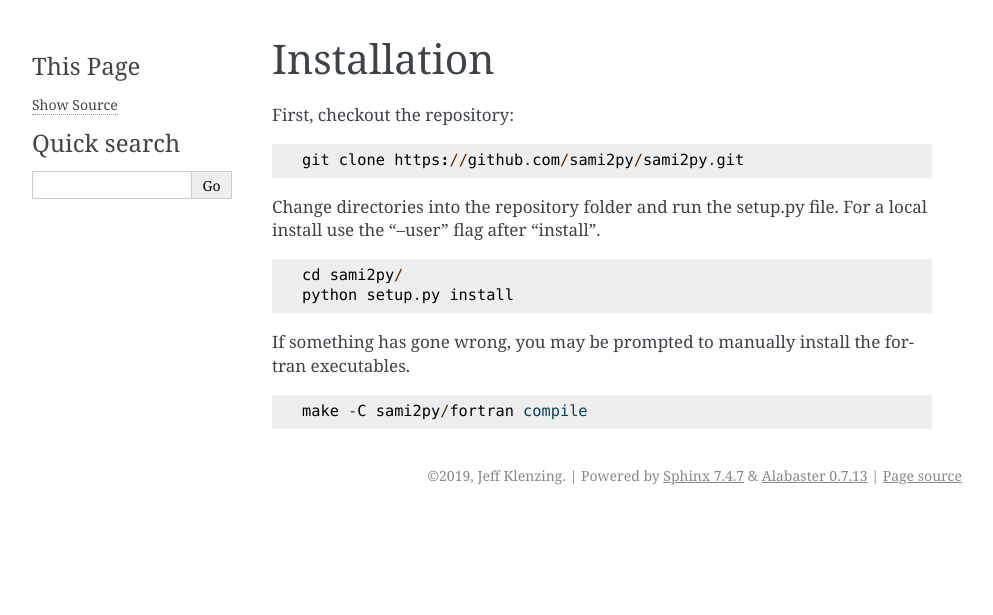
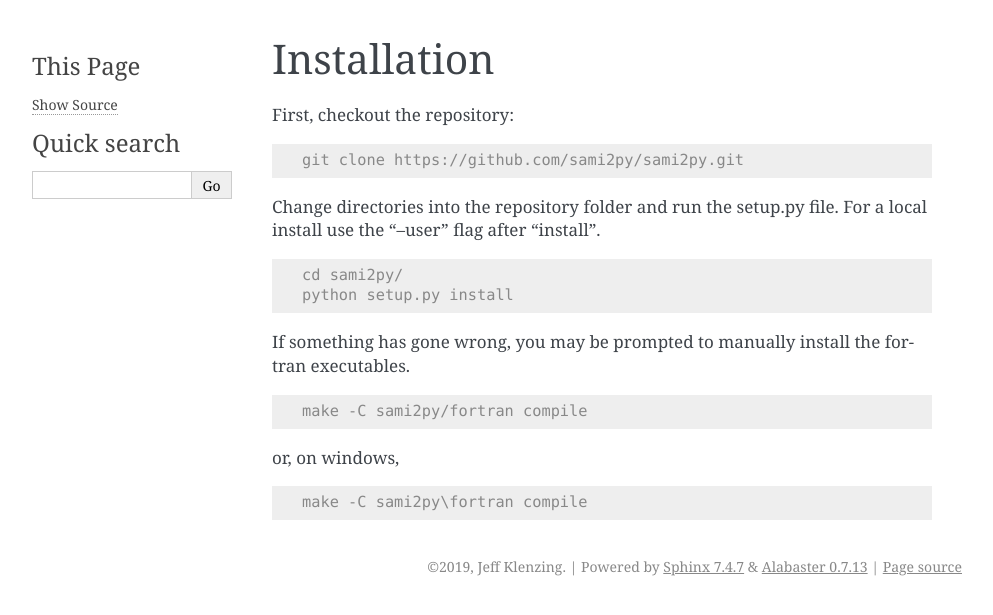
Before and after one commit to sami2py/sami2py, a Sphinx documentation site: the page built from docs/installation.rst, in a window 1280 px wide. Shown: the top 615 px of the page, without its empty margins (148-1141 px from the left). Built offline with Sphinx 7.4.7, drawn with Linux system fonts in a browser that asks for light colours; formulas are drawn with MathJax 3.

Commit message:
DOC: update readthedocs

```diff
--- a/docs/installation.rst
+++ b/docs/installation.rst
@@ -3,20 +3,27 @@ Installation
 
 First, checkout the repository:
 
-::
+.. code-block:: console
 
   git clone https://github.com/sami2py/sami2py.git
 
 Change directories into the repository folder and run the setup.py file.  For
 a local install use the "--user" flag after "install".
 
-::
+.. code-block:: console
 
   cd sami2py/
   python setup.py install
 
 If something has gone wrong, you may be prompted to manually install the fortran executables.
 
-::
+.. code-block:: console
 
   make -C sami2py/fortran compile
+
+
+or, on windows,
+
+.. code-block:: console
+
+  make -C sami2py\fortran compile
--- a/docs/sample_workflow.rst
+++ b/docs/sample_workflow.rst
@@ -7,7 +7,7 @@ In iPython, run:
 
   import sami2py
 
-sami2py will remind you to set the top level directory that will hold the model output.
+If this is your first import of sami2py, it will remind you to set the top level directory that will hold the model output.  This should be a string containing the path to the directory you want to store the data in, such as `path='/Users/me/data/sami2py' or `path='C:\home\data'.  If you plan to update the code via git, this should be outside the main code directory so that git does not try to store your local code runs within the repository.
 
 .. code:: python
 
```
